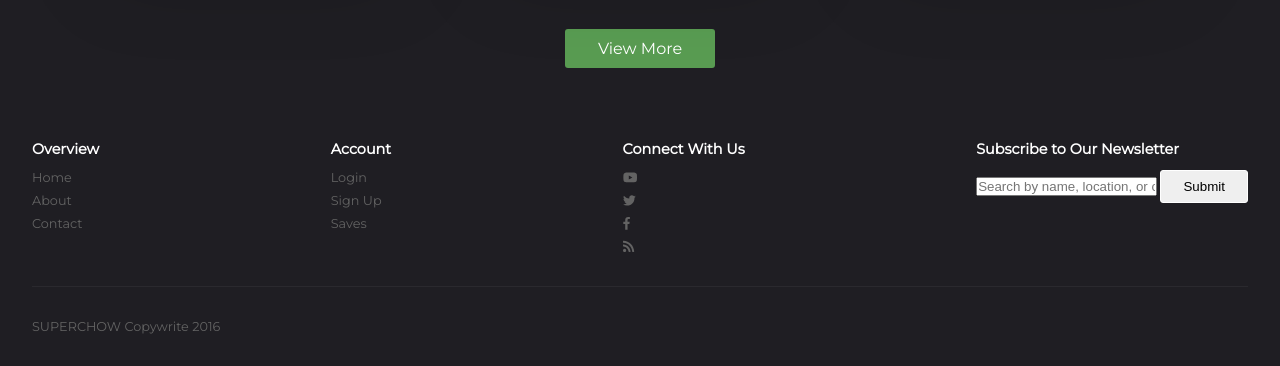
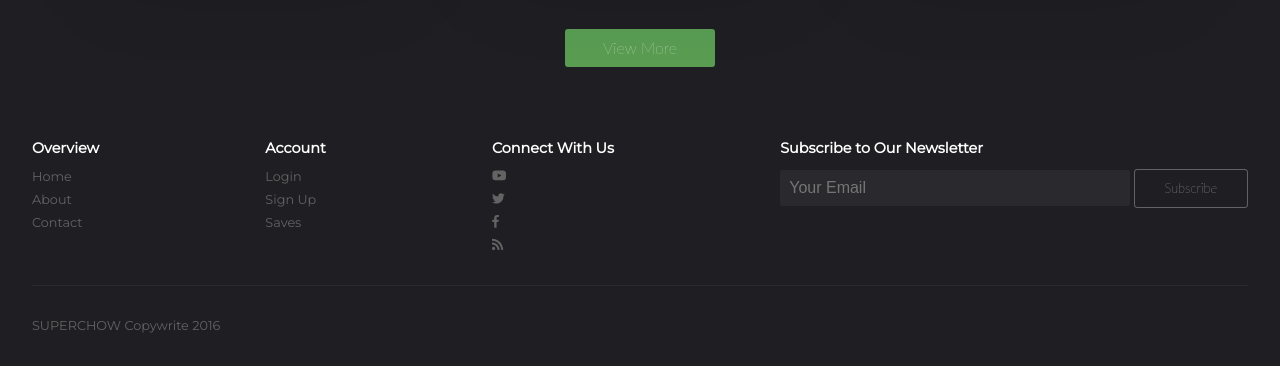
Before and after one commit to jenem66/Suprchow, a website: page index.html in a window 1280 px wide. Shown: the part 875-1241 px from the top of the page. Drawn offline with Linux system fonts and the light colour scheme; a web font is replaced by a local one.

Commit message:
Email form update
Styled newsletter sign up form, updated utility classes.

```diff
--- a/index.html
+++ b/index.html
@@ -50,7 +50,7 @@
       <li>
         <a href="#">Login</a>
       </li>
-      <li class="ghost-btn">
+      <li class="btn ghost-btn">
         <a href="#">Sign Up</a>
       </li>
     </ul>
@@ -278,8 +278,8 @@
       <div class="footer-col newsletter">
         <h4>Subscribe to Our Newsletter</h4>
         <form action="">
-          <input type="text" placeholder="Search by name, location, or cuisine" name="search">
-          <button class="ghost-btn" type="submit">Submit</button>
+          <input type="text" placeholder="Your Email" name="search">
+          <button class="btn ghost-btn" type="submit">Subscribe</button>
         </form>
       </div>
     </div>
--- a/sass/styles.scss
+++ b/sass/styles.scss
@@ -51,15 +51,19 @@ p {
 // buttons
 .btn {
     font-size: 1rem;
+    line-height: 1.1rem;
+    font-family: $font-body;
     font-weight: 200;
     padding: 10px 30px;
     border-radius: 3px;
     transition: .3s;
     border: none;
     outline: none;
-    cursor: pointer;
     & a {
         color: #fff;
+    }
+    &:hover{
+        cursor: pointer;
     }
 }
 
@@ -79,9 +83,8 @@ p {
 
 .ghost-btn {
     border: 1px solid #fff;
-    padding: 8px 22px;
-    border-radius: 3px;
-    transition: .3s;
+    background: rgba(255, 255, 255, 0);
+    color: #fff;
     &:hover {
         background: rgba(255, 255, 255, .1);
     }
@@ -102,6 +105,10 @@ nav {
         & a {
             color: #fff;
         }
+    }
+    & .ghost-btn {
+        font-size: .8rem;
+        padding: 8px 22px;
     }
 }
 
@@ -315,6 +322,34 @@ footer {
             background: gray;
 
         }
+        & .newsletter{
+            flex-grow: 2;
+        }
+        & button.btn.ghost-btn{
+            border-color: rgba(255, 255, 255, 0.3);
+            font-size: .8rem;
+
+        }
+        & input[type="text"]{
+            font-size: 1rem;
+            color: #fff;
+            border: 1px solid rgb(255, 255, 255);
+            font-weight: 200;
+            padding: 9px;
+            border-radius: 3px;
+            border: none;
+            width: 350px;
+            outline: none;
+            background: rgba(255, 255, 255, 0.05);
+
+            &:focus{
+                border: 1px solid rgba(255, 255, 255, 0.3);
+            }
+
+            &:placeholder{
+                opacity: .3;
+            }
+        }
     }
     & .copywrite {
         display: block;
```
Also changed, not shown: css/styles.css, 1 other file.
